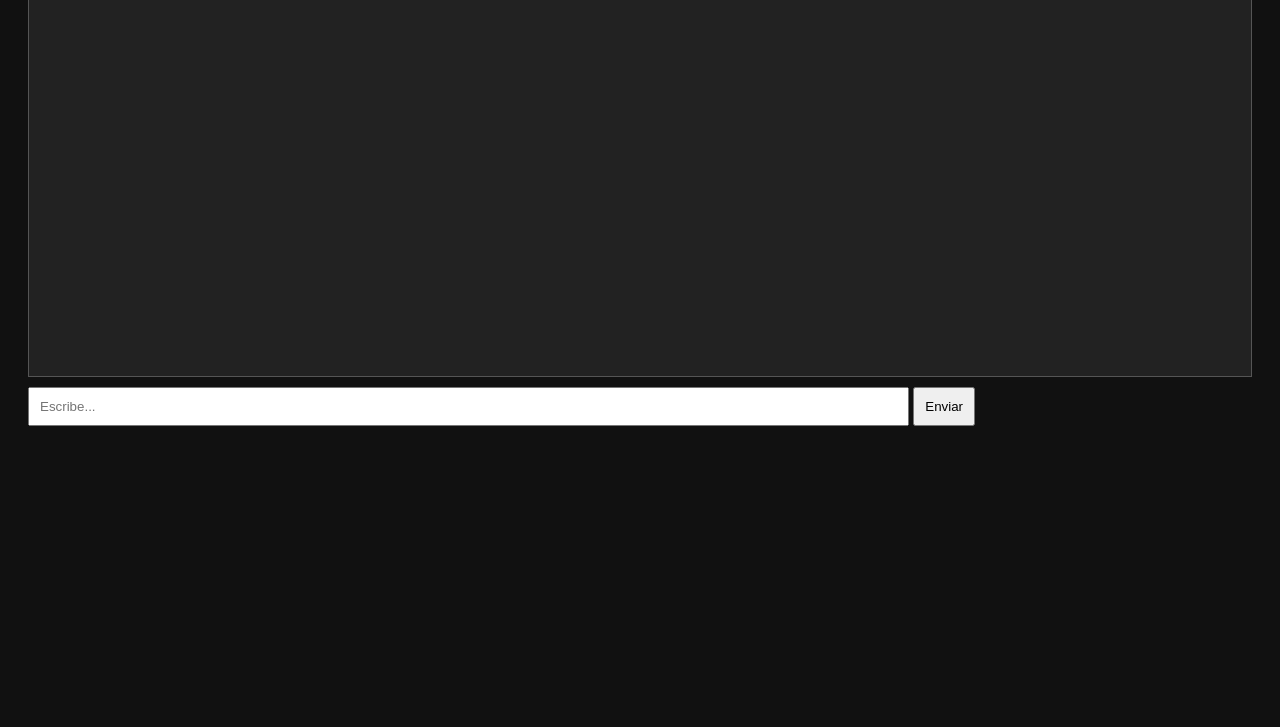
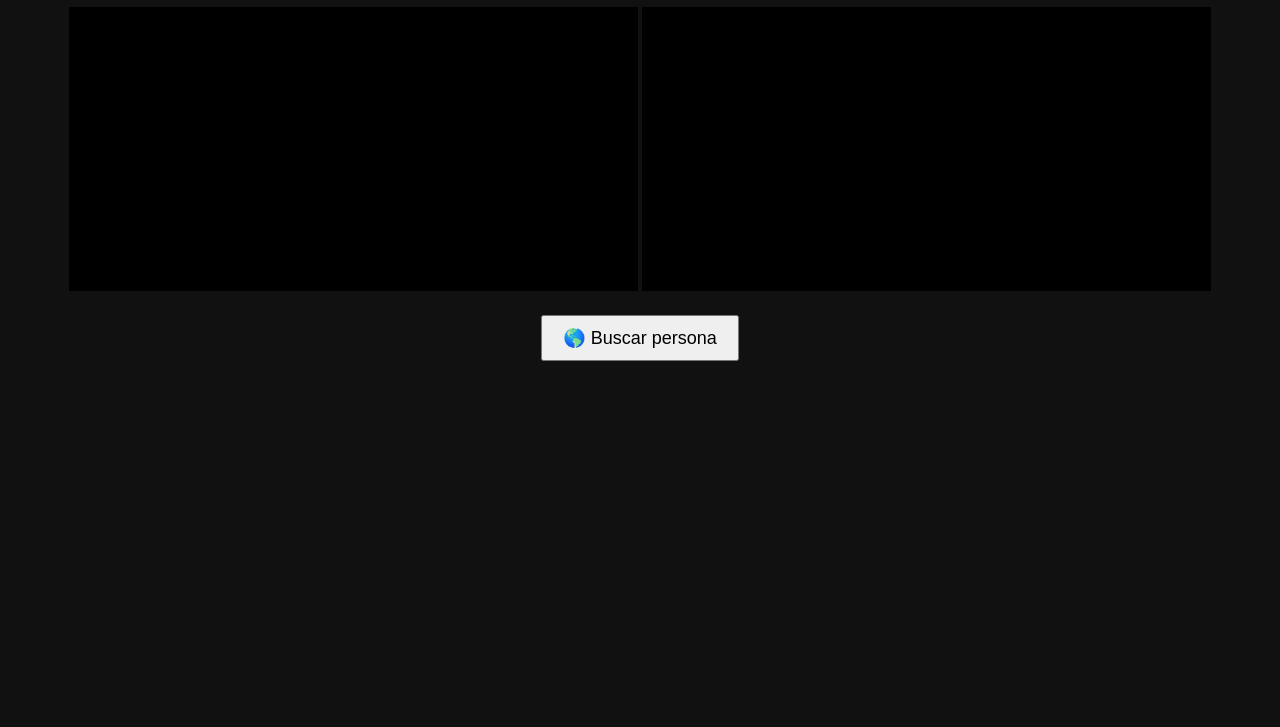
Before and after one commit to yqyayhqhqhhhjjjqj-dotcom/Omega-, a website: page index.html in a window 1280 px wide. Shown: the part 73-800 px from the top of the page. Drawn offline with nearby package versions, Linux system fonts and the light colour scheme.

Commit message:
Update index.html

```diff
--- a/index.html
+++ b/index.html
@@ -1,16 +1,24 @@
 <!DOCTYPE html>
 <html>
 <head>
+    <meta charset="UTF-8">
     <title>Mini Omegle</title>
-    <link rel="stylesheet" href="style.css">
+    <style>
+        body { font-family: Arial; background: #111; color: white; text-align: center; }
+        video { width: 45%; background: black; }
+        button { padding: 10px 20px; margin-top: 20px; font-size: 18px; }
+    </style>
 </head>
 <body>
+    <h1>Mini Omegle</h1>
 
-<div id="chat"></div>
+    <video id="localVideo" autoplay muted></video>
+    <video id="remoteVideo" autoplay></video>
 
-<input id="input" type="text" placeholder="Escribe...">
-<button id="send">Enviar</button>
+    <br>
+    <button onclick="find()">🌎 Buscar persona</button>
 
-<script src="cliente.js"></script>
+    <script src="https://cdn.jsdelivr.net/npm/socket.io-client@4/dist/socket.io.min.js"></script>
+    <script src="script.js"></script>
 </body>
 </html>
```
